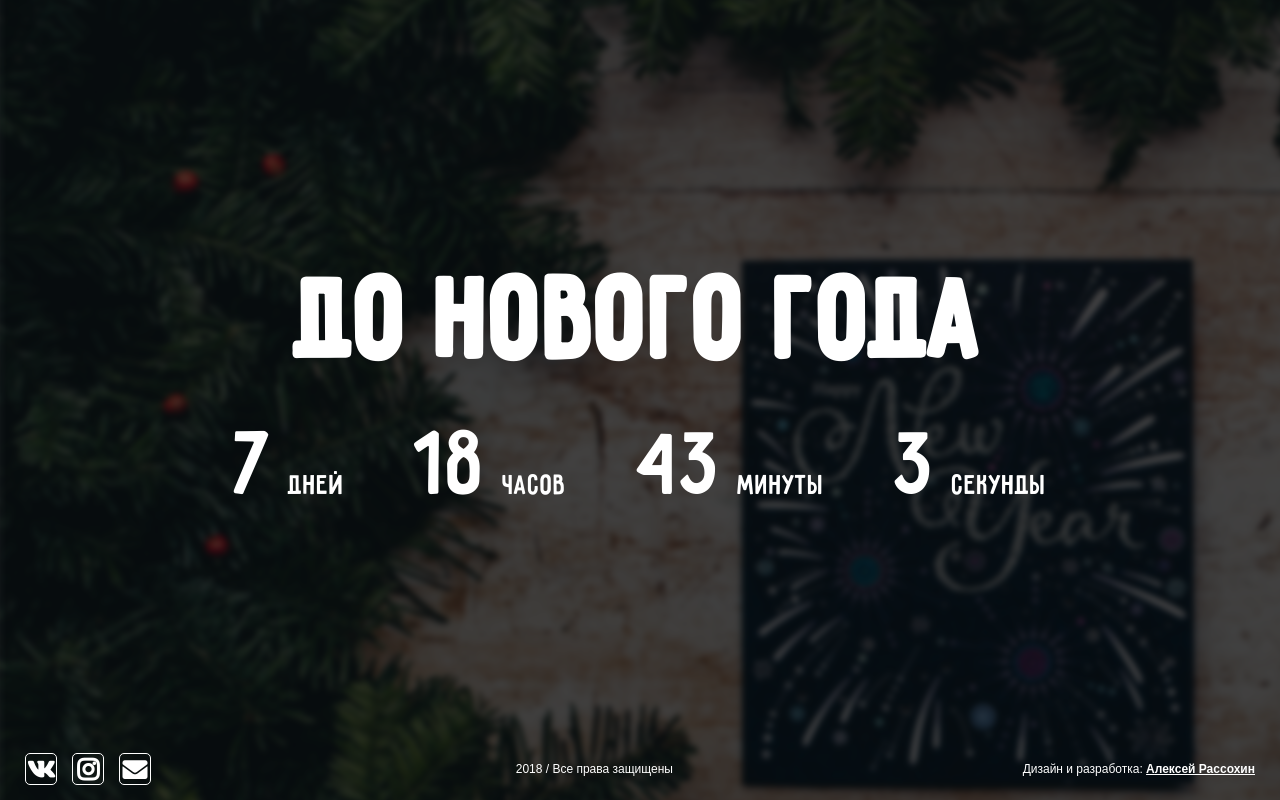
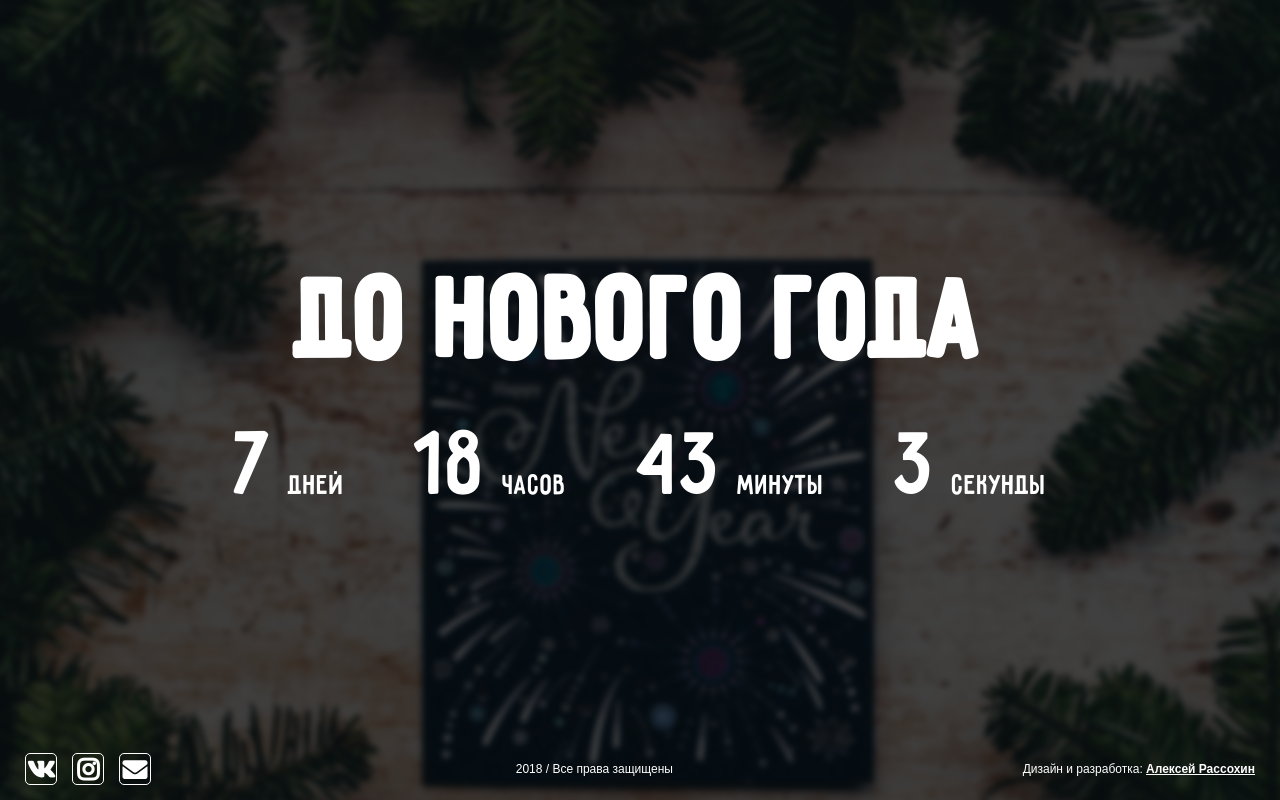
Before and after one commit to alras63/alras63.github.io, a plain HTML site: page timer/index.html in a window 1280 px wide. Drawn offline with Linux system fonts and the light colour scheme.

Commit message:
Update main.css

```diff
--- a/timer/css/main.css
+++ b/timer/css/main.css
@@ -11,7 +11,8 @@ body {
 	font-family: "Pribambas";
 	color: #fff;
 	background-image: url(../images/bg.png);
-
+	background-position: top center;
+	background-cover: cover;
 	display: flex;
 	flex-direction: column;
 	align-items: center;
```
